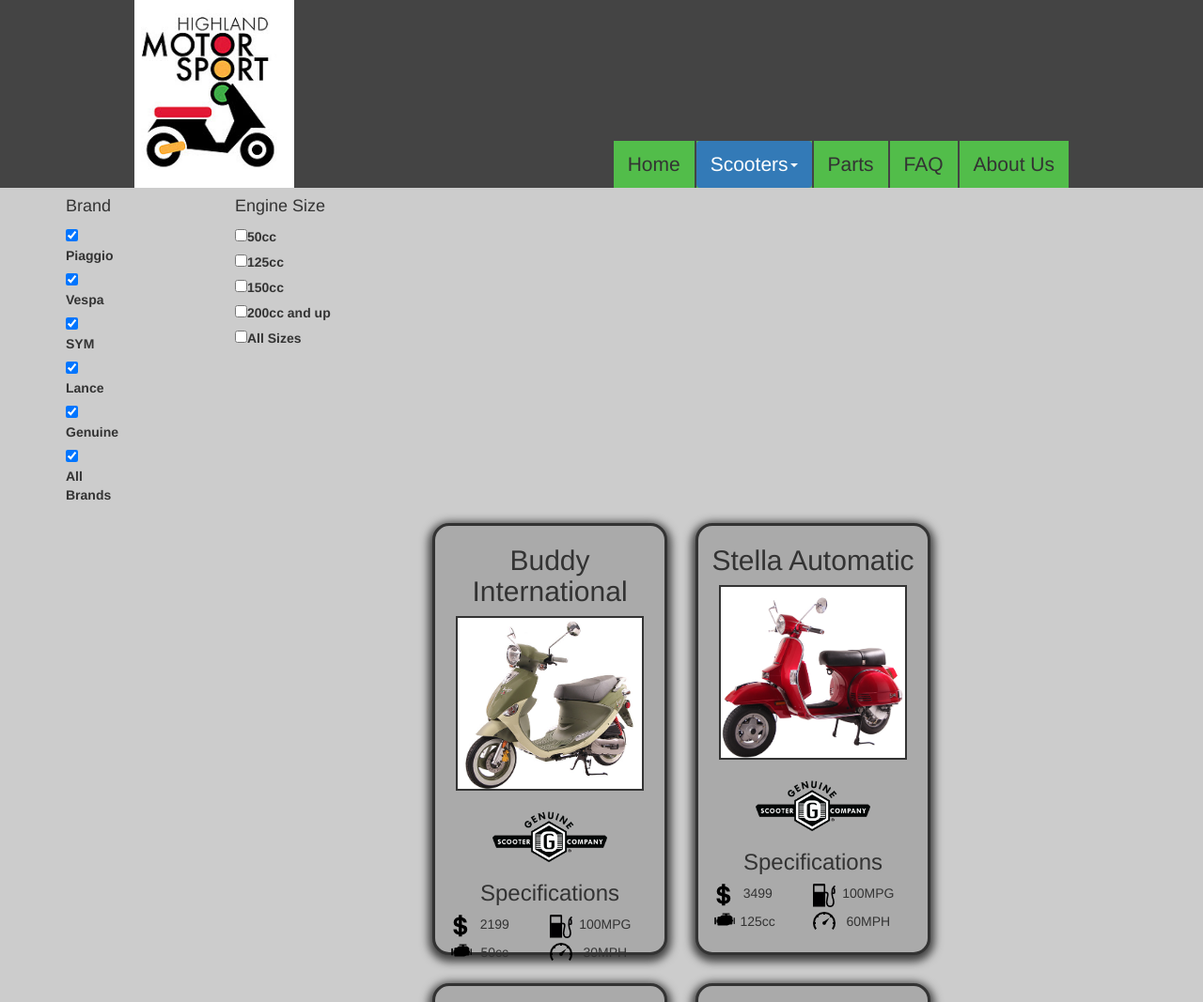
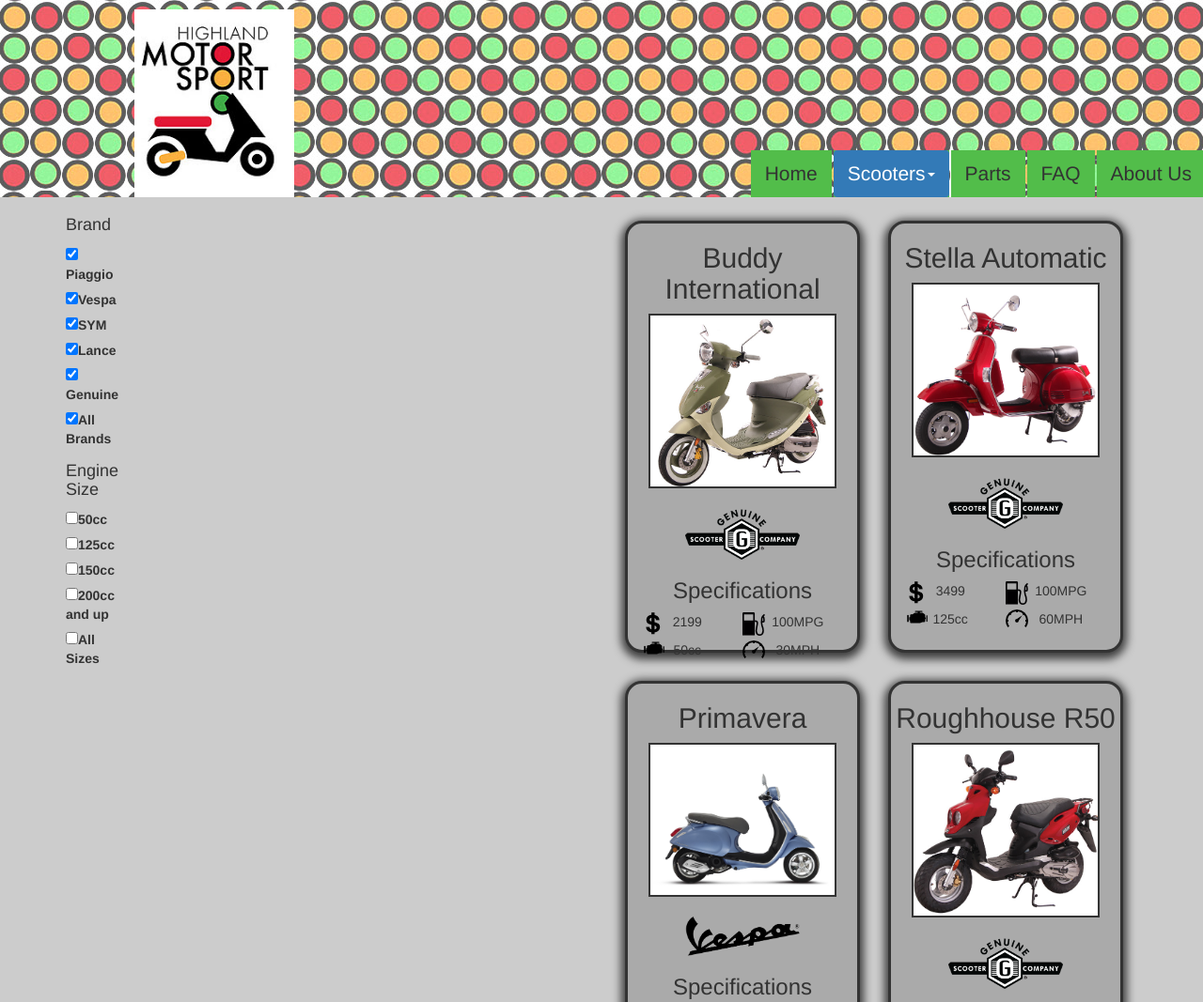
Before and after one commit to shapero/hms, a plain HTML site: page scooters.html in a window 1280 px wide. Shown: the top 1067 px of the page at 94% size. Drawn offline with nearby package versions, Linux system fonts and the light colour scheme.

Commit message:
added dot pattern

```diff
--- a/css/style.css
+++ b/css/style.css
@@ -19,12 +19,17 @@ p {
 .btn {
 	background-color: #E71831;
 	box-shadow: 1px 1px 5px black;
+	margin-top: 5px;
 	margin-bottom: 10px;
 	-webkit-border-radius: 18px;
 	-moz-border-radius: 18px;
 	border-radius: 18px;
 	color: white;
 
+}
+
+.container {
+	margin-top: 10px;
 }
 
 /*Header Styles*/
@@ -34,18 +39,17 @@ a {
 }
 
 header {
-	background: #444;
+	background: url("../icons/dots.jpg")
+		/*rgba(.5, .5, .5, .5)*/;
 	display: flex;
 	justify-content: center;
 }
 
 
 .header-div {
-	display: flex;
-	justify-content: space-between;
-	flex-direction: row;
 	width: 80%;
 	max-width: 1200px;
+	text-align: center;
 }
 
 .logo {
@@ -60,6 +64,7 @@ header {
 	float: right;
 	font-size:1.5em;
 	margin-top:150px;
+
 }
 
 .nav li {
@@ -145,6 +150,12 @@ footer p {
 	border: 1px black;
 }
 
+.jumbotron div {
+	-webkit-border-radius: 18px;
+	-moz-border-radius: 18px;
+	border-radius: 18px;
+}
+
 .fancy{
 	font-style: italic;
 	font-size: .85em;
@@ -160,7 +171,6 @@ footer p {
 	-moz-border-radius: 18px;
 	border-radius: 18px;
 	margin: 10px;
-	/*box-shadow: 1px 1px 5px black;*/
 	padding: 10px;
 	font-size: 1em;
 }
--- a/scooters.html
+++ b/scooters.html
@@ -42,7 +42,7 @@
 	</header>
 	<div class="container">
 		<div class="row">
-			<div class="col-sm-2">
+			<div class="col-sm-4">
 				<div class="scooter-nav">
 					<div class="scooter-nav-brand">
 						<form>
@@ -55,8 +55,6 @@
 							<label><input type="checkbox" name="make" value="all-brands" class="brand-input-all" checked="checked">All Brands</label>
 						</form>
 					</div>
-				</div>
-			</div>
 				<div class="scooter-nav-engine">
 					<form>
 						<h4>Engine Size</h4>
@@ -67,8 +65,9 @@
 						<label><input type="checkbox" name="engine" value="all-sizes" class="engine-input-all">All Sizes</label>
 					</form>
 				</div>
+			</div>
 		</div>
-		<div class="col-sm-10">
+		<div class="col-sm-8">
 			<div class="scooter-browse">
 				<ul id="scooter-browse-list">
 				</ul>
```
Also changed, not shown: index.html (+7 -5 lines), icons/dots.jpg (added).
